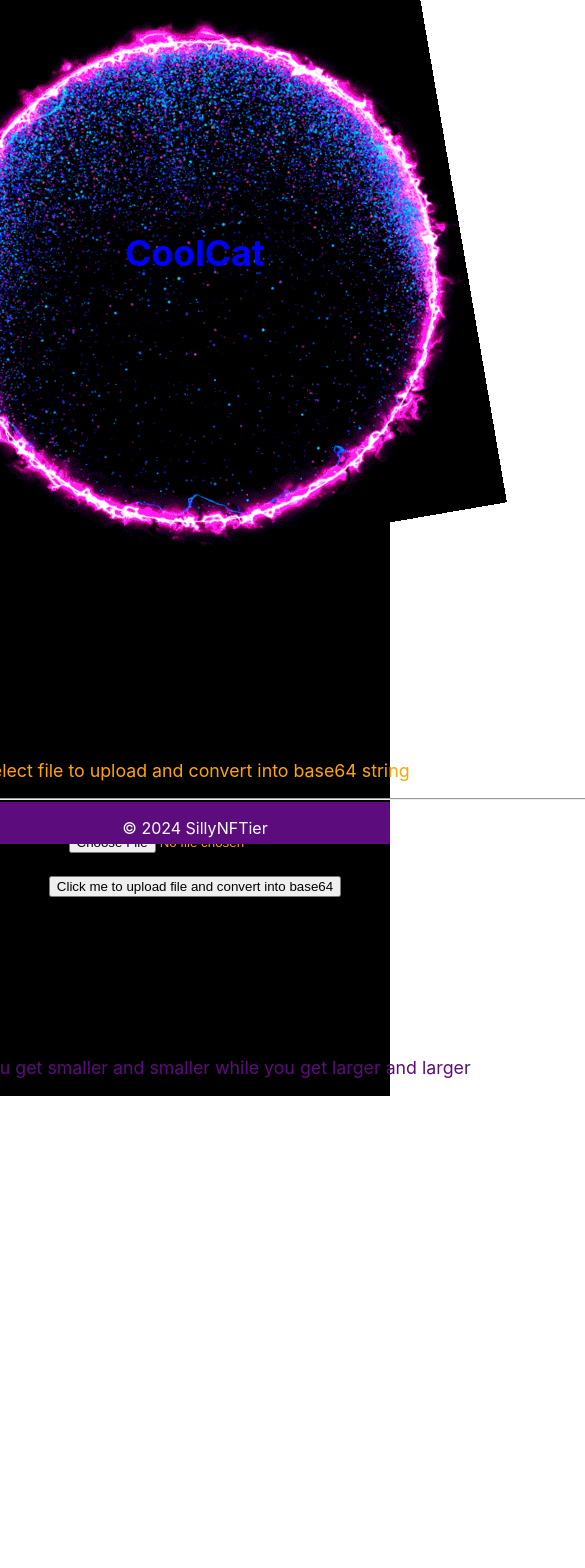
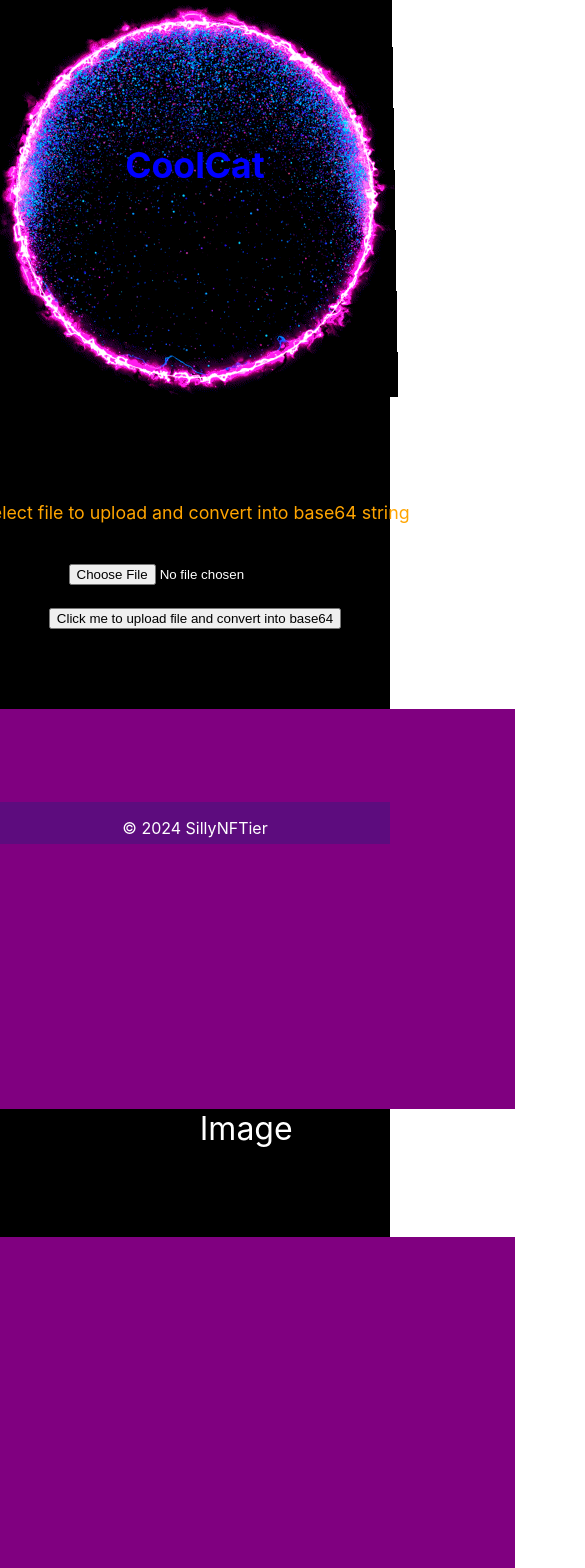
Before and after one commit to CramerJ1470/CoolCat04122024, a React (Create React App) app in the folder client/: page / in a window 390 px wide. Shown: the top 1568 px of the page, 585 px wide, since content can reach past the window. Before the commit the page ends 1096 px from the top, so only its background shows below. Built offline with nearby package versions, Linux system fonts and the light colour scheme.

Commit message:
vert to responsiveness

```diff
--- a/client/src/App.css
+++ b/client/src/App.css
@@ -1,13 +1,16 @@
 .App {
   text-align: center;
+  height: 129rem;
 
 
 
 }
 
 .App-logo {
-  height: rem;
+  height: 25rem;
   pointer-events: none;
+  z-index: -1;
+  margin-bottom: 5rem;
 }
 
 @media (prefers-reduced-motion: no-preference) {
@@ -19,20 +22,31 @@
 .mt20 {
 
   margin-top: 10rem;
-  color: rgb(93, 12, 126);
+  color: rgb(184, 101, 218);
+}
+
+.z1 {
+  z-index: 1;
 }
 
 .flex {
   display: flex;
+  flex-direction: column;
+  align-items: center;
+  justify-content: center;
   margin-bottom: 5rem;
+}
+
+.labelbutton {
+  background-color: purple;
+  color: white;
 }
 
 .athird {
   color: white;
   width: 40rem;
   height: 25rem;
-  margin-left:8%;
-  margin-right: 8%;
+  margin-top: 5rem;
   background-color: purple;
   float:left;
   overflow-x: auto;
@@ -44,22 +58,20 @@
   color: white;
   width: 40rem;
   height: 25rem;
-  margin-left:8%;
-  margin-right: 8%;
+  margin-top: 5rem;
   background-color: purple;
 
 }
 
 .App-header {
   background-color:black;
-  min-height: 70vh;
-  display: flex;
+   display: flex;
   flex-direction: column;
   align-items: center;
   justify-content: center;
   font-size: calc(10px + 2vmin);
   color: white;
-  padding-top: 3%;
+
 
 }
 
@@ -71,12 +83,14 @@
   color:blue;
   height: 10rem;
   position: absolute;
-  top: 13rem;
+  top: 7.5rem;
   z-index: 2;
 }
 
 .purple {
   color: orange;
+  z-index: 2;
+
 }
 
 .onethird {
@@ -88,6 +102,10 @@
   font-size: 2rem;
   text-align: center;
 
+}
+
+.centeritems {
+  align-items: center;
 }
 
 .centertext {
--- a/client/src/components/EventLIst.js
+++ b/client/src/components/EventLIst.js
@@ -43,13 +43,15 @@ function EventLIst() {
 
 
   return (
-    <div className="purple">
-       <p>Select file to upload and convert into base64 string</p>
-    <hr></hr>
+    <div>
+       <p className="purple" >Select file to upload and convert into base64 string</p>
+
     <br></br>
-    <div id="first">
-    <label  htmlFor="fileUpload"></label>
-    <input  type="file" id="fileUpload" name="fileUpload"/>
+    <div id="first centeritems" >
+
+    <label   htmlFor="fileUpload"></label>
+
+    <input type="file" id="fileUpload" name="fileUpload"/>
     </div>
 
 
--- a/client/src/components/HomePage.js
+++ b/client/src/components/HomePage.js
@@ -10,18 +10,22 @@ function  HomePage() {
           <div className="App-header">
           <h1 className="sitename">CoolCat</h1>
           <div >
-            <span className="flex">
+            <div>
+
+            <img src={logo} className="App-logo z1" alt="logo" />
+          </div>
+            <div className="left"><EventList/></div>
             <div id="pickedImage" className="athird1"></div>
-            <img src={logo} className="App-logo" alt="logo" />
+            <div className="onethird">Image</div>
             <div id="pickedBase64" className="athird"></div>
+            <div className="onethird">Base64 Encoded</div>
+            </div>
+            <span className="flex centertext">
+
+
+
+
             </span>
-            <span className="flex centertext">
-                <div className="onethird">Image</div>
-                <div className="onethird"></div>
-                <div className="onethird">Base64 Encoded</div>
-            </span>
-            <div className="left"><EventList/></div>
-
 
             <p className="mt20">
               Where you get smaller and smaller while you get larger and larger
@@ -31,7 +35,7 @@ function  HomePage() {
           </div>
 
         </div>
-         </div>
+
 
       );
 }
```
